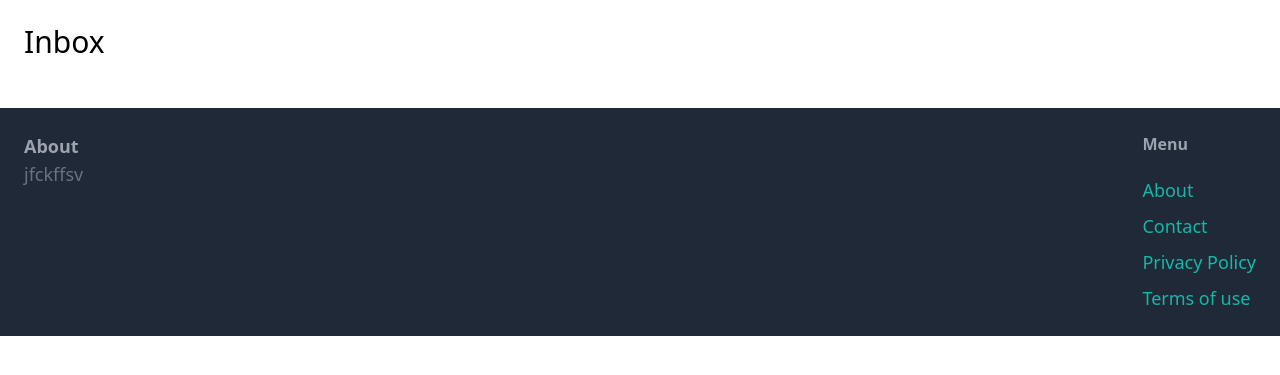
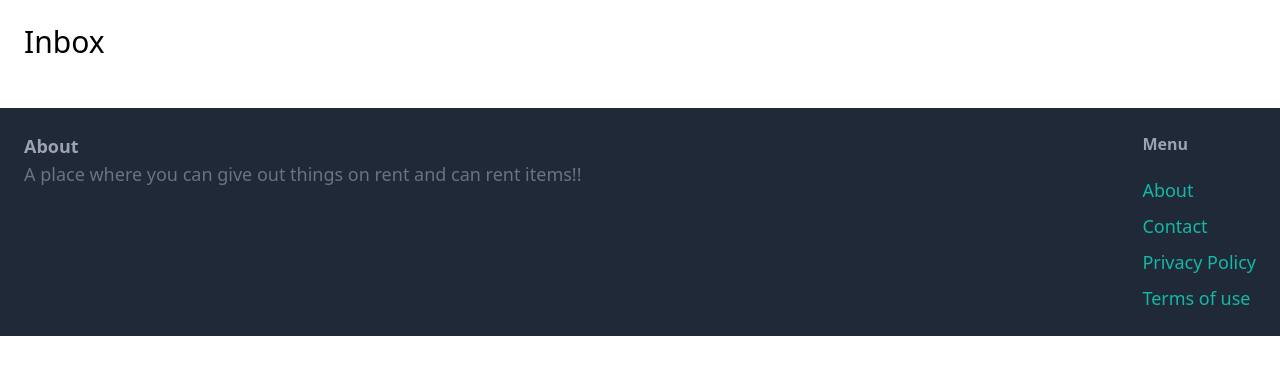
Before and after one commit to snigdhadema940-dotcom/online-marketplace, a Django app: page /conversations/inbox/ in a window 1280 px wide. Shown: the part 77-452 px from the top of the page. Run offline with Django 5.2, Linux system fonts and the light colour scheme; the visitor is signed in with stand-in values (Sample User, id 1); data that the repository does not hold is empty; some libraries are stand-ins or nearby versions.

Commit message:
About section modified

```diff
--- a/core/templates/core/layout.html
+++ b/core/templates/core/layout.html
@@ -29,7 +29,7 @@
     <footer class="py-6 px-6 flex justify-between bg-gray-800">
         <div class="w=2/3 pr-10">
             <h3 class="text-lg font-semibold text-gray-400">About</h3>
-            <p class="text-lg text-gray-500">jfckffsv</p>
+            <p class="text-lg text-gray-500">A place where you can give out things on rent and can rent items!!</p>
         </div>
         <div class="1/3">
         <h3 class="mb-5 font-semibold text-gray-400">Menu</h3>
```
